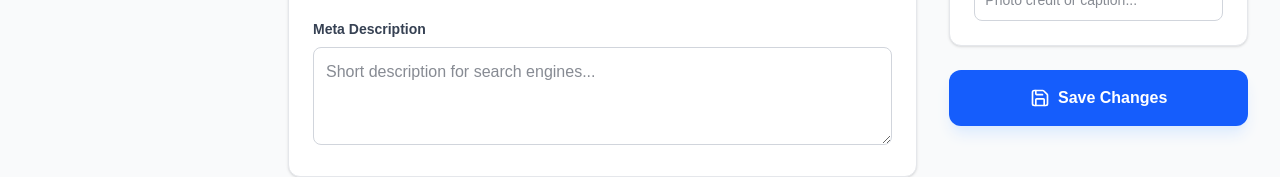
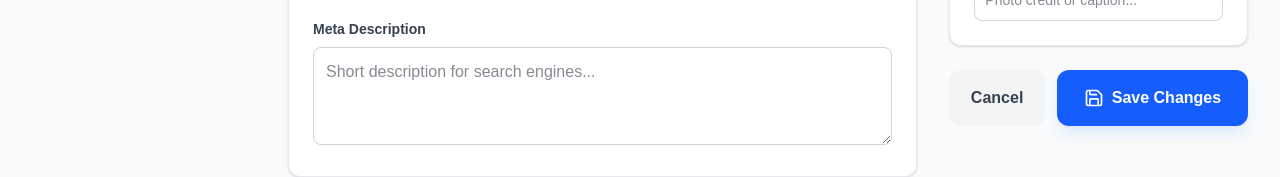
Before and after one commit to ShahriarX2/Jubotara-News-Admin, a Next.js app: page /dashboard/edit/1 in a window 1280 px wide. Shown: the part 866-1043 px from the top of the page. Built offline with nearby package versions, Linux system fonts and the light colour scheme; no server answers; sample sign-in values are in the browser's storage.

Commit message:
feat: add cancel buttons to create and edit news pages

```diff
--- a/app/dashboard/create/page.tsx
+++ b/app/dashboard/create/page.tsx
@@ -302,14 +302,27 @@ export default function CreateNews() {
                   </div>
                 </div>
 
+                <div className="flex space-x-3 mt-4">
+                  <button
+                    type="button"
+                    onClick={() => router.push("/dashboard")}
+                    className="flex-1 bg-gray-100 hover:bg-gray-200 text-gray-700 py-4 rounded-xl font-bold transition-all"
+                  >
+                    Cancel
+                  </button>
                   <button
                     type="submit"
                     disabled={loading}
-                  className="w-full flex items-center justify-center space-x-2 bg-blue-600 hover:bg-blue-700 text-white py-4 rounded-xl font-bold transition-all disabled:bg-blue-300 shadow-lg shadow-blue-100 mt-4"
+                    className="flex-[2] flex items-center justify-center space-x-2 bg-blue-600 hover:bg-blue-700 text-white py-4 rounded-xl font-bold transition-all disabled:bg-blue-300 shadow-lg shadow-blue-100"
                   >
-                  {loading ? <Loader2 className="animate-spin" size={20} /> : <CheckCircle2 size={20} />}
+                    {loading ? (
+                      <Loader2 className="animate-spin" size={20} />
+                    ) : (
+                      <CheckCircle2 size={20} />
+                    )}
                     <span>{loading ? "Publishing..." : "Publish News Post"}</span>
                   </button>
+                </div>
               </div>
             </div>
           </form>
--- a/app/dashboard/edit/[id]/page.tsx
+++ b/app/dashboard/edit/[id]/page.tsx
@@ -335,14 +335,27 @@ export default function EditNews({
                   </div>
                 </div>
 
+                <div className="flex space-x-3 mt-4">
+                  <button
+                    type="button"
+                    onClick={() => router.push("/dashboard")}
+                    className="flex-1 bg-gray-100 hover:bg-gray-200 text-gray-700 py-4 rounded-xl font-bold transition-all"
+                  >
+                    Cancel
+                  </button>
                   <button
                     type="submit"
                     disabled={loading}
-                  className="w-full flex items-center justify-center space-x-2 bg-blue-600 hover:bg-blue-700 text-white py-4 rounded-xl font-bold transition-all disabled:bg-blue-300 shadow-lg shadow-blue-100 mt-4"
+                    className="flex-[2] flex items-center justify-center space-x-2 bg-blue-600 hover:bg-blue-700 text-white py-4 rounded-xl font-bold transition-all disabled:bg-blue-300 shadow-lg shadow-blue-100"
                   >
-                  {loading ? <Loader2 className="animate-spin" size={20} /> : <Save size={20} />}
+                    {loading ? (
+                      <Loader2 className="animate-spin" size={20} />
+                    ) : (
+                      <Save size={20} />
+                    )}
                     <span>{loading ? "Saving..." : "Save Changes"}</span>
                   </button>
+                </div>
               </div>
             </div>
           </form>
```
Lines whose indentation alone changed are shown as unchanged.
